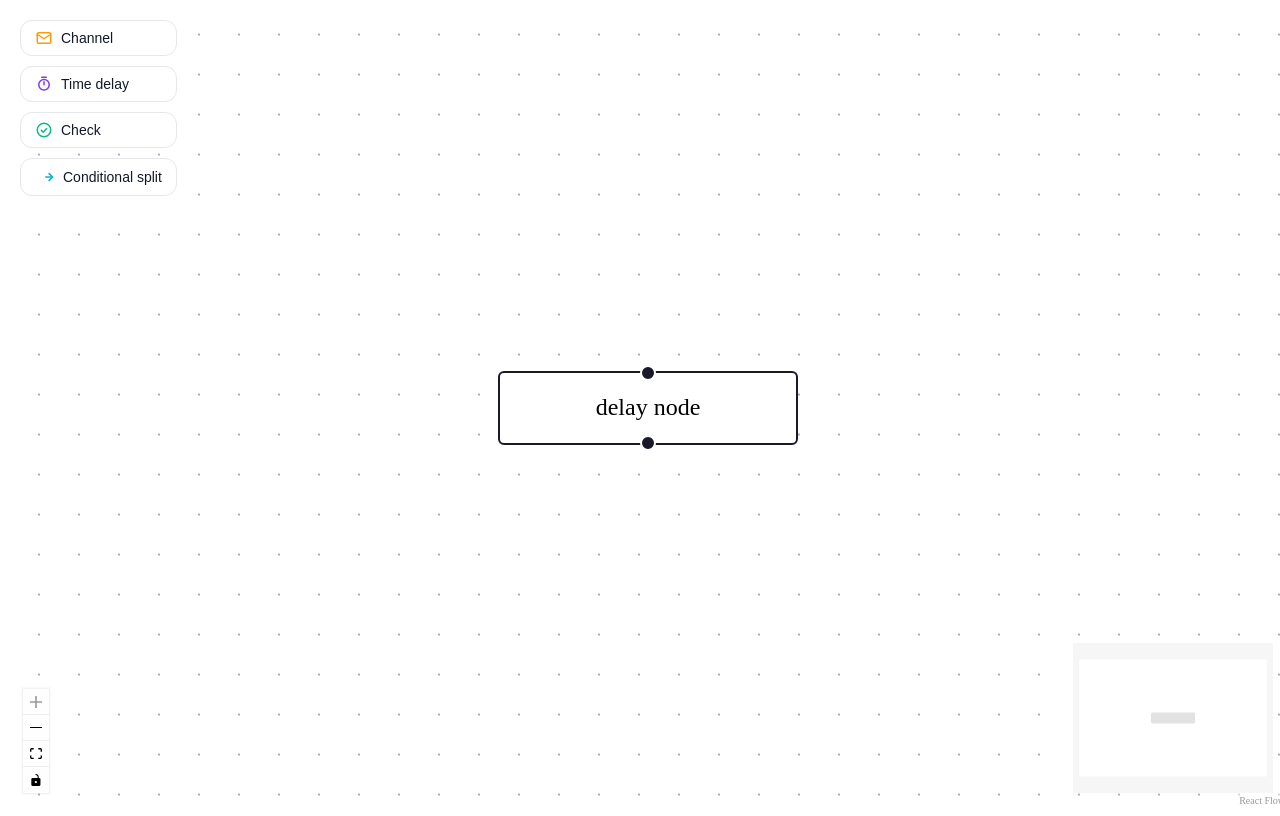
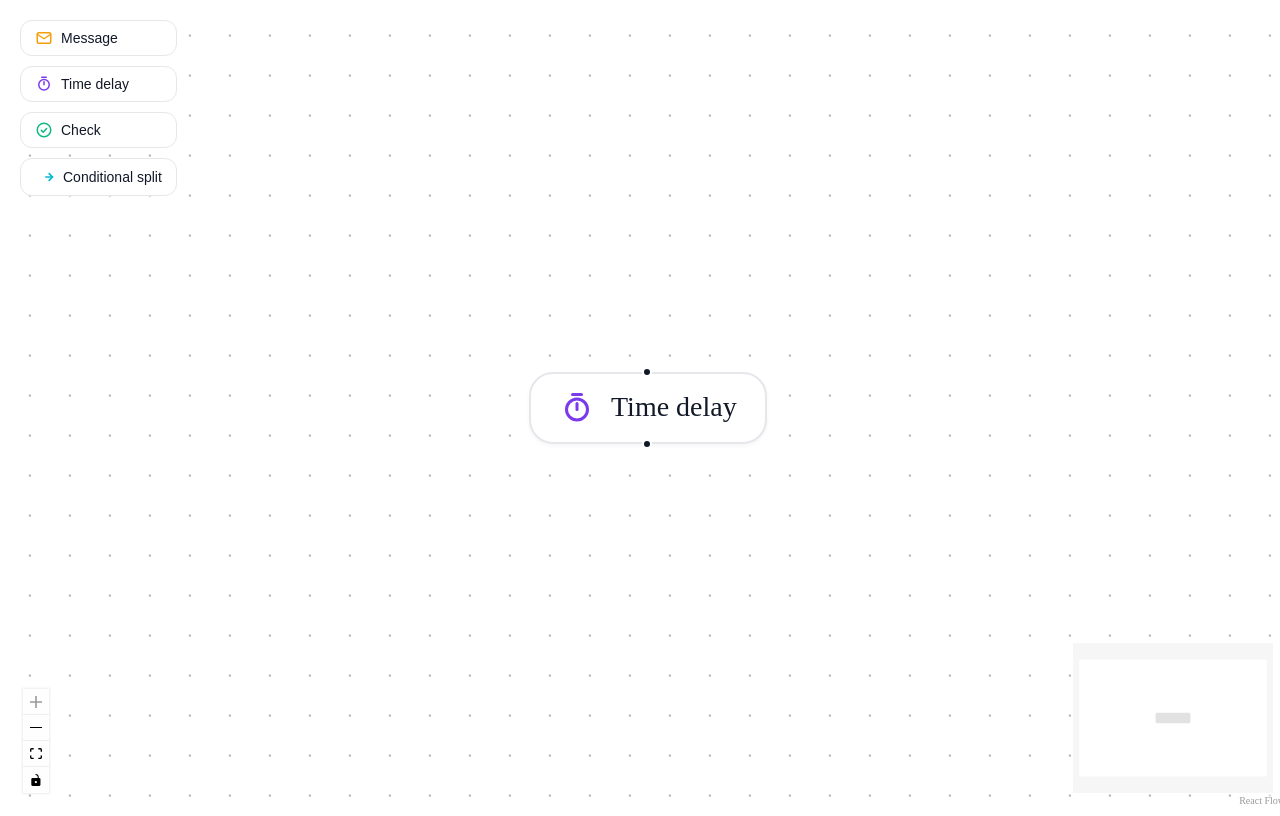
Before and after one commit to KMariak/react-flow-app, a React (Vite) app in the folder my-react-flow-app/: page / in a window 1280 px wide. Both pictures are taken after a click on the button "Time delay". Built offline with nearby package versions, Linux system fonts and the light colour scheme.

Commit message:
feat: add node style

```diff
--- a/my-react-flow-app/src/App.jsx
+++ b/my-react-flow-app/src/App.jsx
@@ -1,4 +1,4 @@
-import { useCallback } from "react";
+import { useCallback, useMemo } from "react";
 import {
   ReactFlow,
   Background,
@@ -9,35 +9,46 @@ import {
   addEdge,
 } from "@xyflow/react";
 import "@xyflow/react/dist/style.css";
-import Toolbar from "./Toolbar.jsx";   // ← імпортуємо панель
+import Toolbar from "./Toolbar.jsx";
+import FlowPillNode from "./FlowPillNode.jsx";
 
-const initialNodes = []; // немає стартових вузлів
+const initialNodes = [];
 const initialEdges = [];
 
+const LABELS = {
+  message: "Channel",
+  delay: "Time delay",
+  check: "Check",
+  split: "Conditional split",
+};
+
 export default function App() {
+  const nodeTypes = useMemo(() => ({ pill: FlowPillNode }), []);
   const [nodes, setNodes, onNodesChange] = useNodesState(initialNodes);
   const [edges, setEdges, onEdgesChange] = useEdgesState(initialEdges);
 
   const onConnect = useCallback(
     (conn) => setEdges((eds) => addEdge({ ...conn, animated: true }, eds)),
-    [setEdges]
+    []
   );
 
-  const onAddNode = (type) => {
+  const onAddNode = (kind) => {
     const id = `node-${nodes.length + 1}`;
     const newNode = {
       id,
+      type: "pill",
       position: { x: Math.random() * 400, y: Math.random() * 400 },
-      data: { label: `${type} node` },
+      data: { type: kind, label: LABELS[kind] || kind }, // ← колір/іконка беруться з type
     };
     setNodes((nds) => [...nds, newNode]);
   };
 
   return (
     <div style={{ width: "100vw", height: "100vh" }}>
-      <Toolbar onAddNode={onAddNode} />   {/* ← додаємо панель */}
+      <Toolbar onAddNode={onAddNode} />
 
       <ReactFlow
+        nodeTypes={nodeTypes}
         nodes={nodes}
         edges={edges}
         onNodesChange={onNodesChange}
--- /dev/null
+++ b/my-react-flow-app/src/FlowPillNode.jsx
@@ -0,0 +1,95 @@
+import { Handle, Position } from "@xyflow/react";
+
+const COLORS = {
+  message: "#F59E0B",
+  delay:   "#7C3AED",
+  check:   "#10B981",
+  split:   "#06B6D4",
+};
+
+function Icon({ type }) {
+  const color = COLORS[type] ?? "#111827";
+  if (type === "message") {
+    return (
+      <svg width="18" height="18" viewBox="0 0 24 24" fill="none">
+        <path d="M3 7l9 6 9-6" stroke={color} strokeWidth="2" strokeLinecap="round" strokeLinejoin="round"/>
+        <rect x="3" y="5" width="18" height="14" rx="2" ry="2" stroke={color} strokeWidth="2" fill="none"/>
+      </svg>
+    );
+  }
+  if (type === "delay") {
+    return (
+      <svg width="18" height="18" viewBox="0 0 24 24" fill="none">
+        <circle cx="12" cy="13" r="7" stroke={color} strokeWidth="2"/>
+        <path d="M12 13V9" stroke={color} strokeWidth="2" strokeLinecap="round"/>
+        <path d="M9 3h6" stroke={color} strokeWidth="2" strokeLinecap="round"/>
+      </svg>
+    );
+  }
+  if (type === "check") {
+    return (
+      <svg width="18" height="18" viewBox="0 0 24 24" fill="none">
+        <circle cx="12" cy="12" r="9" stroke={color} strokeWidth="2"/>
+        <path d="M8.5 12.5l2.5 2.5 4.5-5" stroke={color} strokeWidth="2" strokeLinecap="round" strokeLinejoin="round"/>
+      </svg>
+    );
+  }
+  // split
+  return (
+    <svg width="18" height="18" viewBox="0 0 24 24" fill="none">
+      <path d="M17 8l4 4-4 4" stroke={color} strokeWidth="2" strokeLinecap="round" strokeLinejoin="round"/>
+      <path d="M13 12h8" stroke={color} strokeWidth="2" strokeLinecap="round"/>
+    </svg>
+  );
+}
+
+export default function FlowPillNode({ data }) {
+  const { type, label } = data; // type: 'message' | 'delay' | 'check' | 'split'
+  return (
+    <div
+      style={{
+        display: "inline-flex",
+        alignItems: "center",
+        gap: 8,
+        padding: "8px 14px",
+        borderRadius: 12,
+        border: "1px solid #E5E7EB",
+        background: "white",
+        color: "#111827",
+        fontSize: 14,
+        boxShadow: "0 1px 2px rgba(0,0,0,0.04)",
+      }}
+    >
+      <span style={{ display: "flex", alignItems: "center" }}>
+        <Icon type={type} />
+      </span>
+      <span>{label}</span>
+
+      {/* хендли для з’єднань: вхід зліва, вихід справа */}
+      <Handle
+  type="target"
+  position={Position.Top}
+  style={{
+    background: "#111827",
+    width: 3,
+    height: 3,
+    minWidth: 3,
+    minHeight: 3,
+    borderRadius: "50%",
+  }}
+/>
+<Handle
+  type="source"
+  position={Position.Bottom}
+  style={{
+    background: "#111827",
+    width: 3,
+    height: 3,
+    minWidth: 3,
+    minHeight: 3,
+    borderRadius: "50%",
+  }}
+/>
+    </div>
+  );
+}
--- a/my-react-flow-app/src/Toolbar.jsx
+++ b/my-react-flow-app/src/Toolbar.jsx
@@ -35,10 +35,10 @@ export default function Toolbar({ onAddNode }) {
         gap: 10,
       }}
     >
-      {/* Channel */}
+      {/* Message */}
       <PillButton
         color="#F59E0B"
-        label="Channel"
+        label="Message"
         onClick={() => onAddNode("message")}
         icon={
           <svg width="18" height="18" viewBox="0 0 24 24" fill="none">
```
